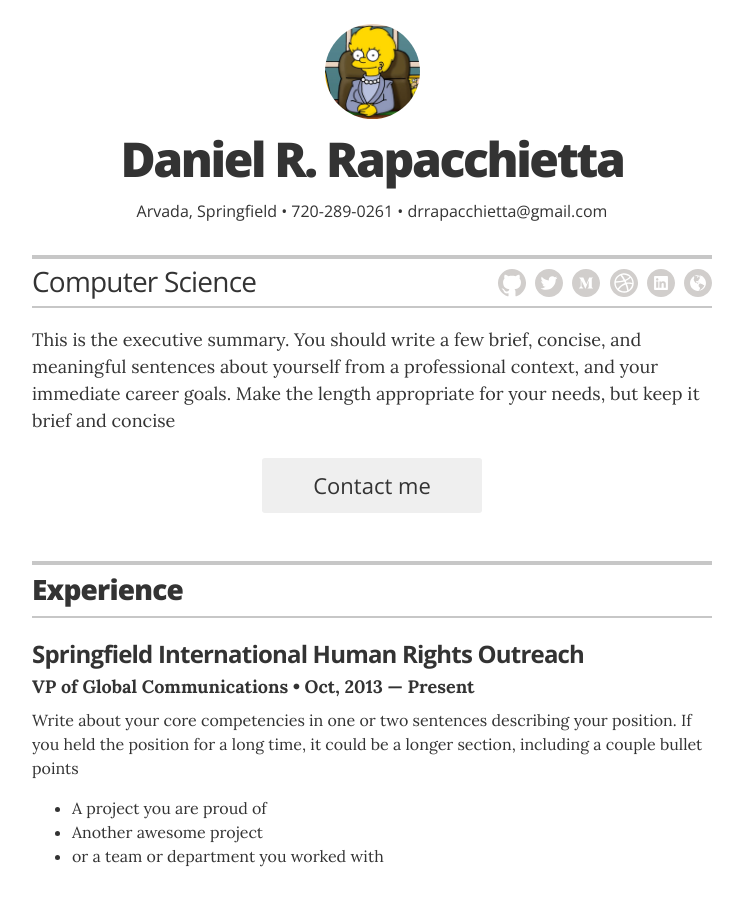
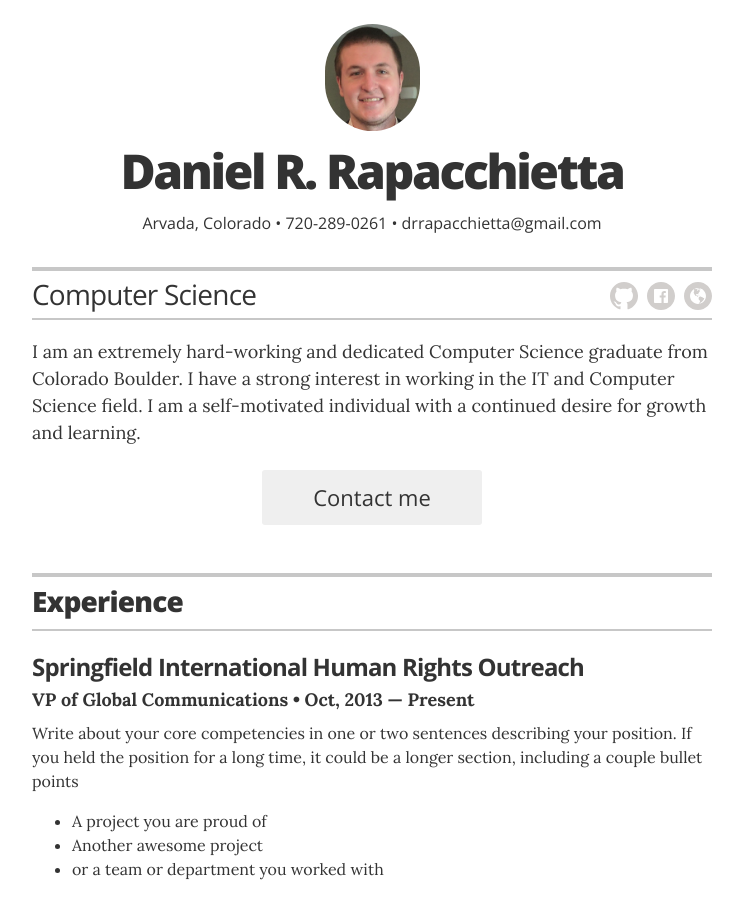
Before and after one commit to dara1429/dara1429.github.io, a Jekyll site: the page built from index.html, in a window 1280 px wide and 900 px high. Shown: the whole window, without its empty margins (268-1011 px from the left). Built offline with Jekyll 4.4.1, drawn with Linux system fonts in a browser that asks for light colours; part of the change alters nothing that is shown.

```diff
--- a/_config.yml
+++ b/_config.yml
@@ -20,10 +20,10 @@ resume_contact_email:           "drrapacchietta@gmail.com"
 resume_contact_telephone:       "1-720-289-0261"
 resume_contact_address:         "Arvada, Colorado"
 
-resume_header_contact_info:     "Arvada, Springfield • 720-289-0261 • drrapacchietta@gmail.com"
+resume_header_contact_info:     "Arvada, Colorado • 720-289-0261 • drrapacchietta@gmail.com"
 display_header_contact_info:    "true"
 
-resume_header_intro: "<p>This is the executive summary. You should write a few brief, concise, and meaningful sentences about yourself from a professional context, and your immediate career goals. Make the length appropriate for your needs, but keep it brief and concise</p>"
+resume_header_intro: "<p>I am an extremely hard-working and dedicated Computer Science graduate from Colorado Boulder. I have a strong interest in working in the IT and Computer Science field. I am a self-motivated individual with a continued desire for growth and learning. </p>"
 
 # use "yes" to display the email contact button,
 # "no" to display an "I'm not looking for work" message,
@@ -45,14 +45,14 @@ resume_section_associations:    true
 # Resume social links
 # uncomment the options you wish to display, and add your own URL
 resume_social_links:
-  resume_github_url:            "https://github.com/jglovier/resume-template"
-  resume_twitter_url:           "http://twitter.com/jglovier"
-  resume_dribbble_url:          "https://dribbble.com/jag"
-  # resume_facebook_url:          "insert Facebook URL here"
-  resume_linkedin_url:          "https://www.linkedin.com/in/joelglovier"
-  # resume_instagram_url:         "insert your Instagram URL here"
-  resume_website_url:           "http://joelglovier.com"
-  resume_medium_url:            "https://medium.com/@jglovier"
+  resume_github_url:            "https://github.com/dara1429"
+  #resume_twitter_url:           "http://twitter.com/jglovier"
+  #resume_dribbble_url:          "https://dribbble.com/jag"
+  resume_facebook_url:          "https://www.facebook.com/dtm808"
+  #resume_linkedin_url:          "https://www.linkedin.com/in/joelglovier"
+  #resume_instagram_url:         "insert your Instagram URL here"
+  resume_website_url:           "https://dara1429.github.io/"
+  #resume_medium_url:            "https://medium.com/@jglovier"
 resume_print_social_links:      true
 
 # Design settings
```
Also changed, not shown: images/avatar.jpg.
